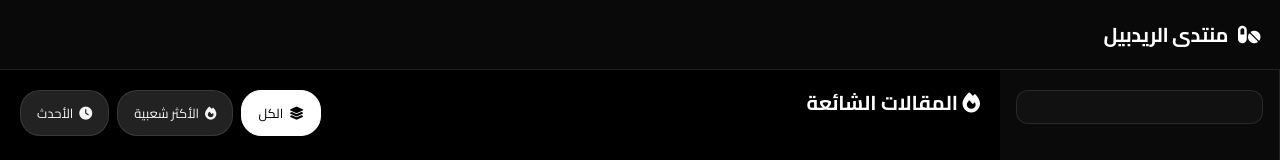
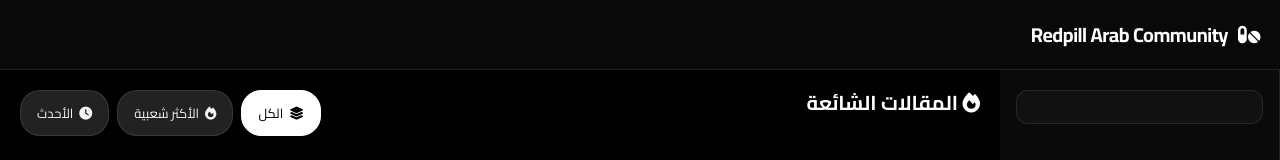
Before and after one commit to hamzaalaajwjw/fsfihishfisdhfidshfsd9ihfsdf, a website: page index.html in a window 1280 px wide. Shown: the top 160 px of the page. Drawn offline with Linux system fonts and the light colour scheme; no server answers.

Commit message:
Update index.html

```diff
--- a/index.html
+++ b/index.html
@@ -1328,7 +1328,7 @@
 
 
 <!-- Open Graph -->
-<meta property="og:title" content="منتدى الريدبيل في الشرق الأوسط">
+<meta property="og:title" content="Redpill Arab Community">
 <meta property="og:type" content="website">
 <meta property="og:image" content="https://k.top4top.io/p_36911ji070.jpg">
 <meta property="og:image:width" content="1200">
@@ -1354,7 +1354,7 @@
   <header>
     <div class="logo">
       <i class="fas fa-pills"></i>
-      <span>منتدى الريدبيل</span>
+      <span>Redpill Arab Community</span>
     </div>
 
     <button class="menu-toggle" id="menuToggle">
```
